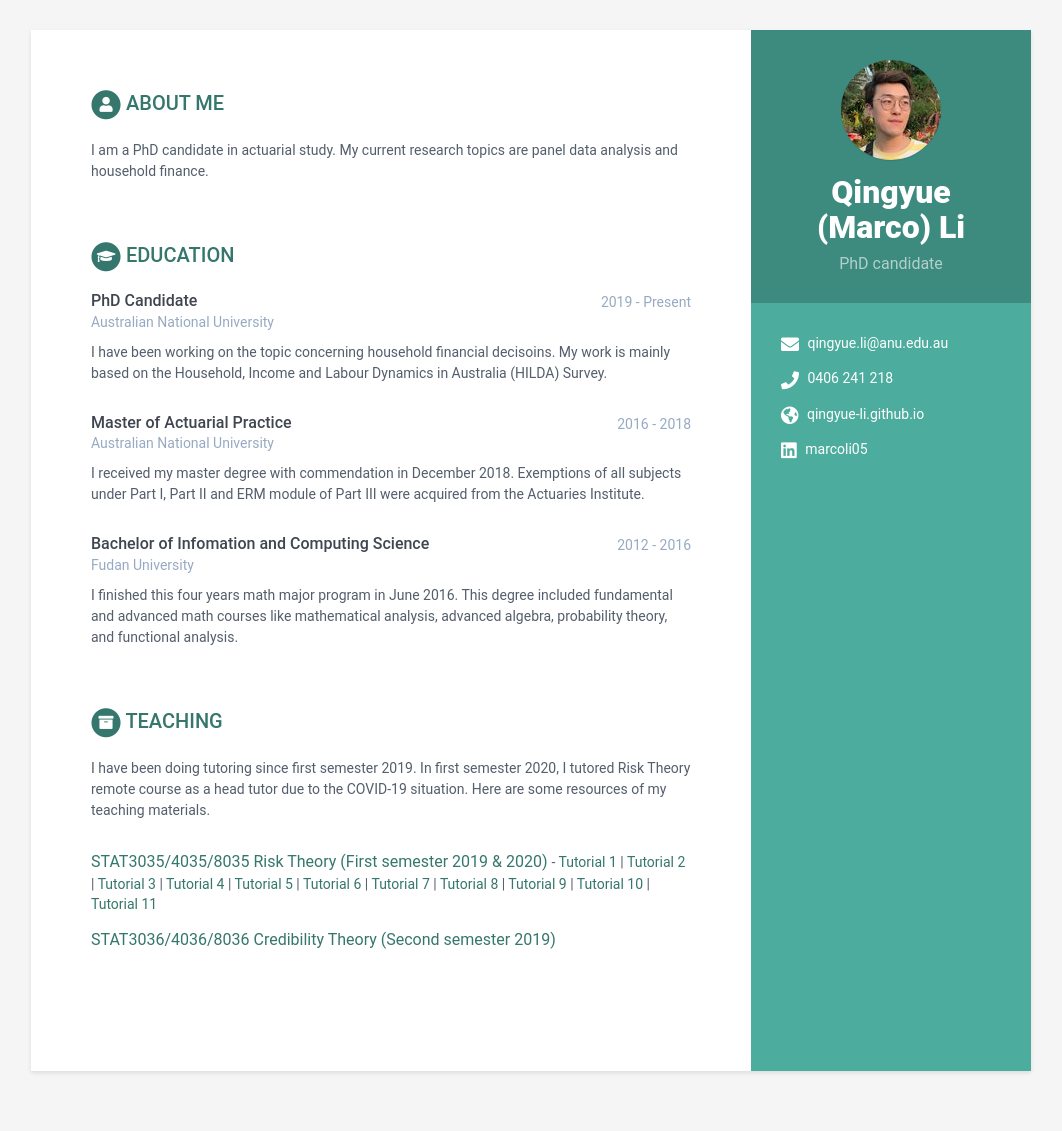
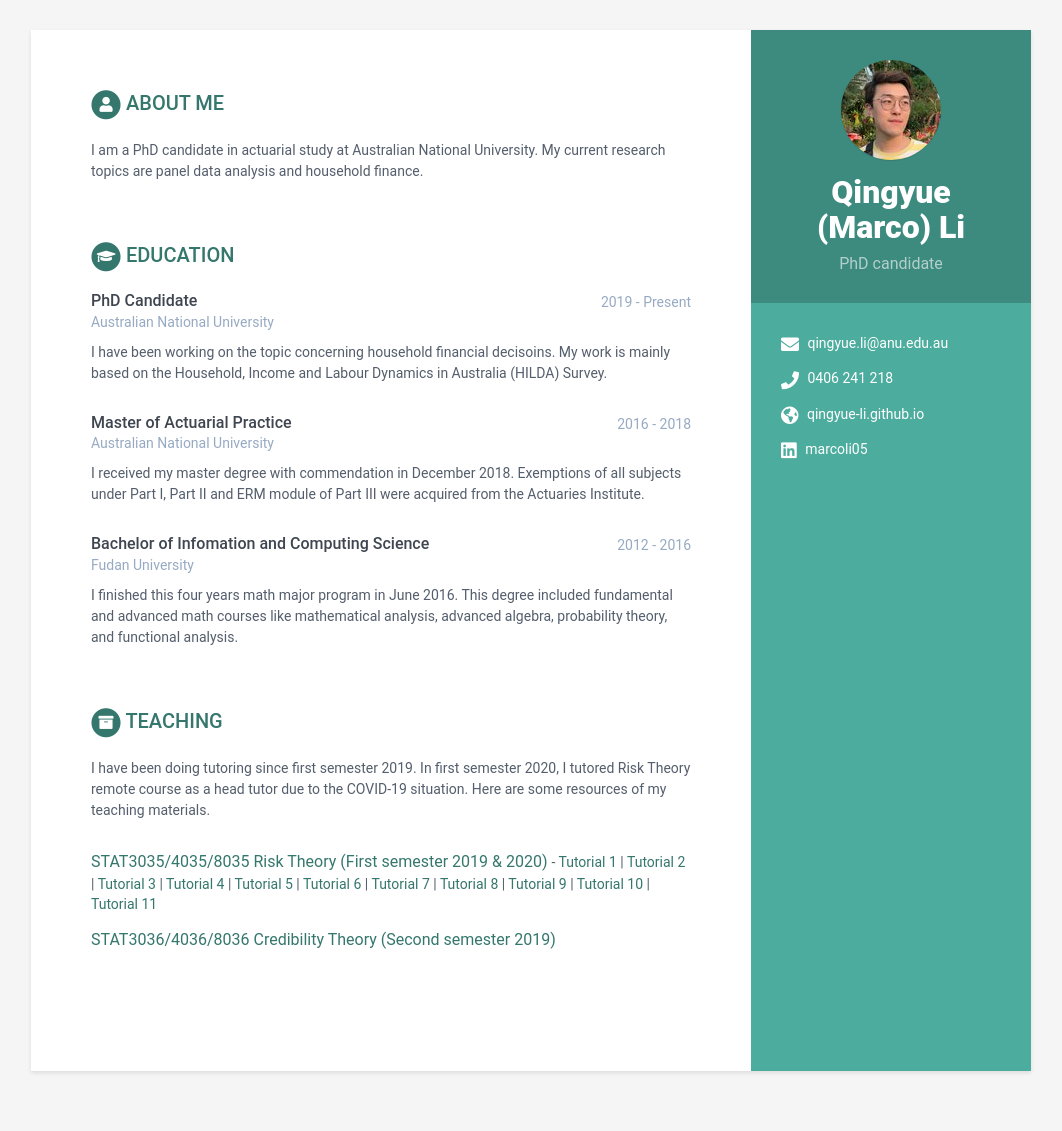
Before and after one commit to qingyue-li/qingyue-li.github.io, a Jekyll site: the page built from index.html, in a window 1280 px wide. Shown: the whole page, without its empty margins (109-1171 px from the left). Built offline with Jekyll 4.4.1, drawn with Linux system fonts in a browser that asks for light colours.

Commit message:
Update data.yml

```diff
--- a/_data/data.yml
+++ b/_data/data.yml
@@ -27,7 +27,7 @@ sidebar:
 career-profile:
     title: About me
     summary: |
-      I am a PhD candidate in actuarial study. My current research topics are panel data analysis and household finance.
+      I am a PhD candidate in actuarial study at Australian National University. My current research topics are panel data analysis and household finance.
 education:
     - degree: PhD Candidate
       university: Australian National University
```
